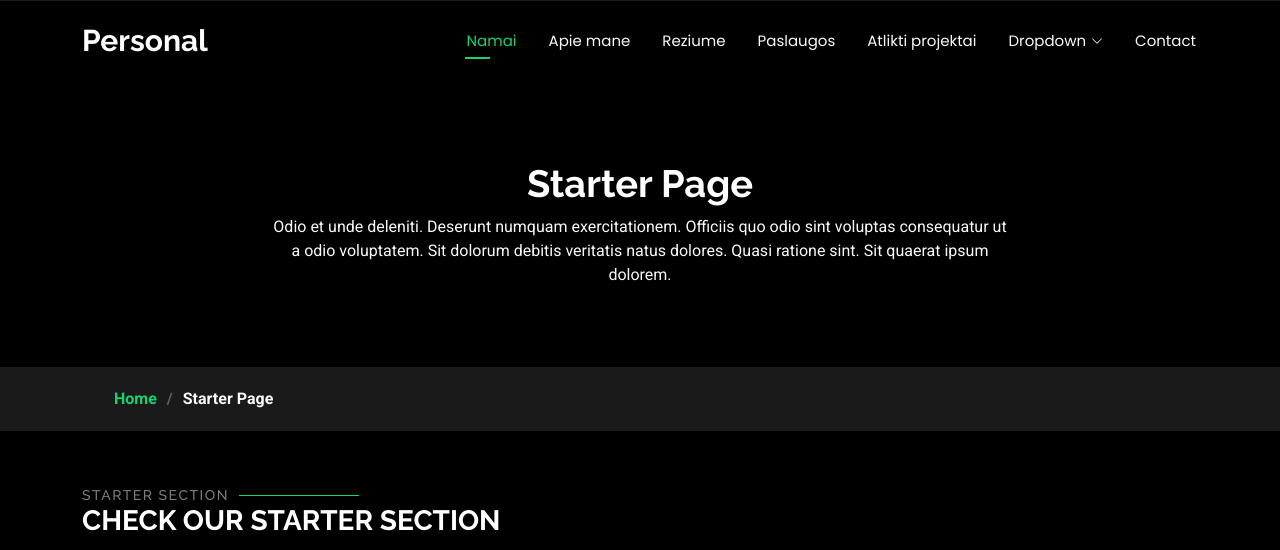
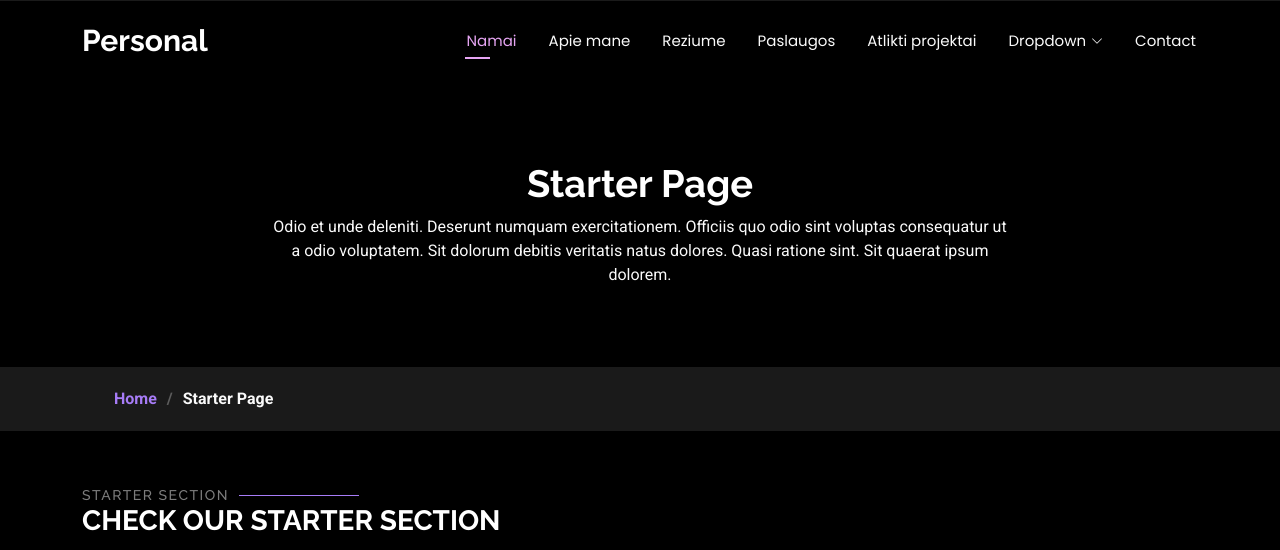
Before and after one commit to gamininga0asmenybe/gaminga0asmenybe.github.io, a plain HTML site: page starter-page.html in a window 1280 px wide. Shown: the top 550 px of the page. Drawn offline with Linux system fonts and the light colour scheme.

Commit message:
Add files via upload

```diff
--- a/assets/css/main.css
+++ b/assets/css/main.css
@@ -22,7 +22,7 @@
   --background-color: #000000; /* Background color for the entire website, including individual sections */
   --default-color: #fafafa; /* Default color used for the majority of the text content across the entire website */
   --heading-color: #ffffff; /* Color for headings, subheadings and title throughout the website */
-  --accent-color: #18d26e; /* Accent color that represents your brand on the website. It's used for buttons, links, and other elements that need to stand out */
+  --accent-color: #a77cf7; /* Accent color that represents your brand on the website. It's used for buttons, links, and other elements that need to stand out */
   --surface-color: #1a1a1a; /* The surface color is used as a background of boxed elements within sections, such as cards, icon boxes, or other elements that require a visual separation from the global background. */
   --contrast-color: #000000; /* Contrast color for text, ensuring readability against backgrounds of accent, heading, or default colors. */
 }
@@ -30,11 +30,11 @@
 /* Nav Menu Colors - The following color variables are used specifically for the navigation menu. They are separate from the global colors to allow for more customization options */
 :root {
   --nav-color: #fafafa;  /* The default color of the main navmenu links */
-  --nav-hover-color: #18d26e; /* Applied to main navmenu links when they are hovered over or active */
+  --nav-hover-color: #e6a5f3; /* Applied to main navmenu links when they are hovered over or active */
   --nav-mobile-background-color: #1a1a1a; /* Used as the background color for mobile navigation menu */
   --nav-dropdown-background-color: #1a1a1a; /* Used as the background color for dropdown items that appear when hovering over primary navigation items */
   --nav-dropdown-color: #fafafa; /* Used for navigation links of the dropdown items in the navigation menu. */
-  --nav-dropdown-hover-color: #18d26e; /* Similar to --nav-hover-color, this color is applied to dropdown navigation links when they are hovered over. */
+  --nav-dropdown-hover-color: #93b4f1; /* Similar to --nav-hover-color, this color is applied to dropdown navigation links when they are hovered over. */
 }
 
 /* Color Presets - These classes override global colors when applied to any section or element, providing reuse of the sam color scheme. */
@@ -1375,9 +1375,7 @@ section,
 /*--------------------------------------------------------------
 # Starter Section Section
 --------------------------------------------------------------*/
-.starter-section {
-  /* Add your styles here */
-}
+
 
 /*--------------------------------------------------------------
 # Contact Section
```
